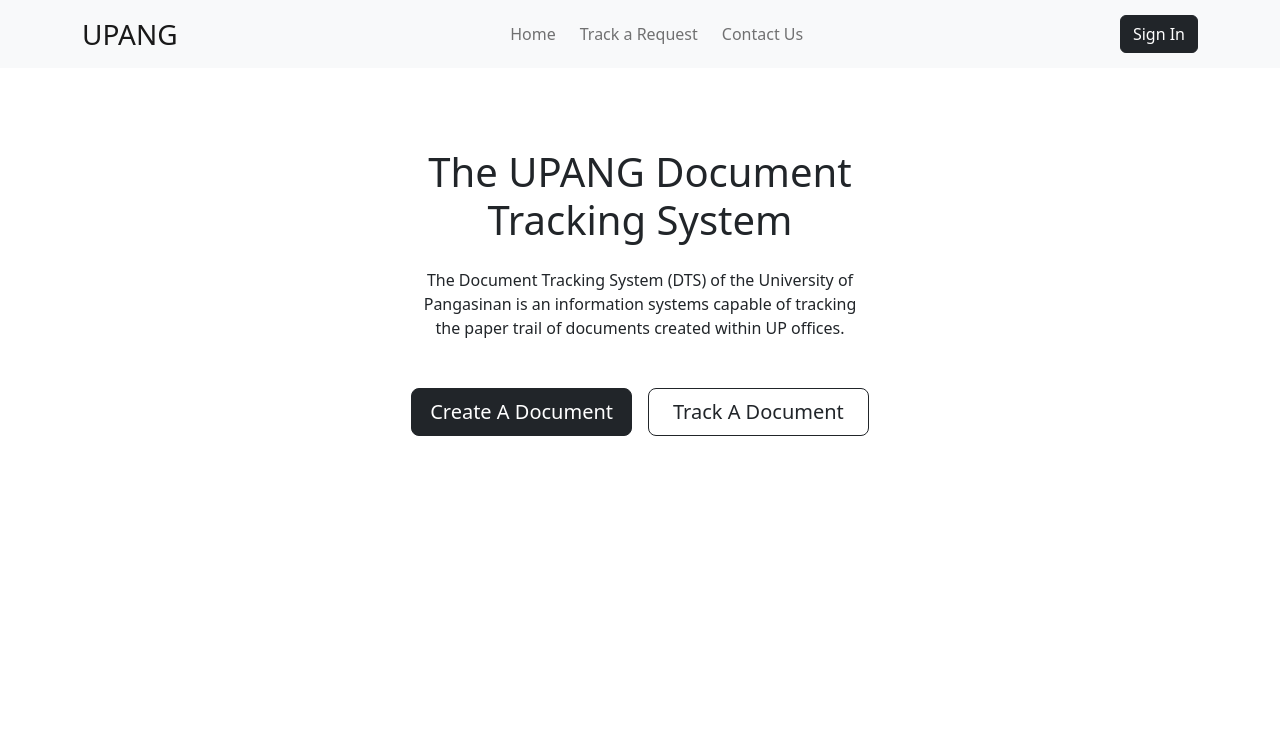
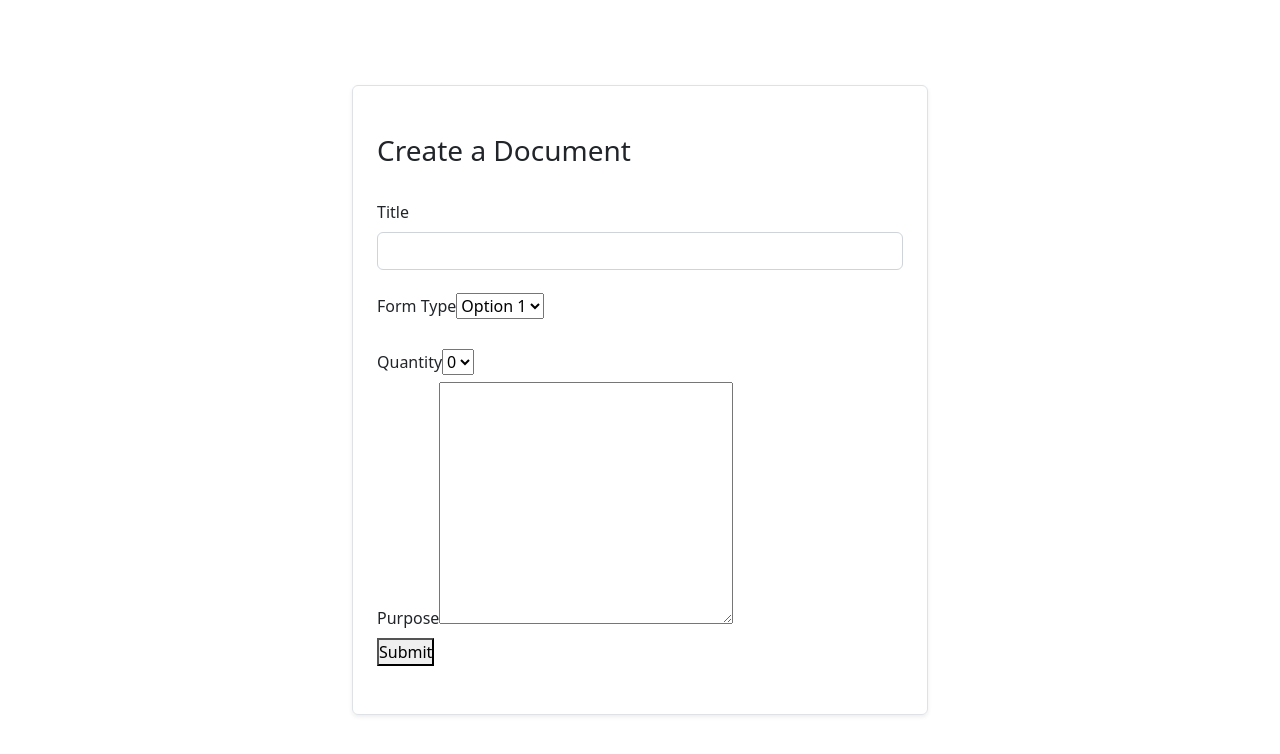
Before and after one commit to renras/document-request-tracker-system, a React (Create React App) app: page / in a window 1280 px wide. Shown: the top 754 px of the page. Built offline with nearby package versions, Linux system fonts and the light colour scheme; no server answers.

Commit message:
fix title

```diff
--- /dev/null
+++ b/src/components/CreateRequest/CreateRequest.jsx
@@ -0,0 +1,51 @@
+import styles from "./CreateRequest.module.css";
+
+const CreateRequest = () => {
+  return (
+    <form className="mw-sm shadow-sm rounded border w-100 py-5 px-4">
+      <h1 className="h3">Create a Document</h1>
+
+      {/* title */}
+      <label className="form-label mt-4" htmlFor="title">
+        Title
+      </label>
+      <input className="form-control" type="text" id="title" name="" />
+
+      <div className={styles.formGroup}>
+        <label className="form-label mt-4" htmlFor="formtype">
+          Form Type
+        </label>
+        <select name="" id="form_type">
+          <option disabled defaultValue>
+            Select
+          </option>
+          <option value="">Option 1</option>
+          <option value="">Option 2</option>
+          <option value="">Option 3</option>
+        </select>
+        <div className={styles.formGroup}>
+          <label className="form-label mt-4" htmlFor="quantity">
+            Quantity
+          </label>
+          <select name="" id="quantity">
+            <option value="">0</option>
+            <option value="">1</option>
+            <option value="">2</option>
+            <option value="">3</option>
+          </select>
+          <div className={styles.formGroup}>
+            <label className="form-label mt-4" htmlFor="purpose">
+              Purpose
+            </label>
+            <textarea name="purpose" id="" cols="30" rows="10"></textarea>
+            <div className={styles.cta}>
+              <button>Submit</button>
+            </div>
+          </div>
+        </div>
+      </div>
+    </form>
+  );
+};
+
+export default CreateRequest;
--- a/src/pages/CreateRequest/CreateRequest.module.css
+++ /dev/null
@@ -1,50 +0,0 @@
-* {
-    margin: 0;
-    padding: 0;
-    box-sizing: border-box;
-  }
-
-  .container {
-    height: 100vh;
-    display: flex;
-    align-items: center;
-    justify-content: center;
-  }
-
-  form {
-    border-radius: 5px;
-    border: 1px solid #ccc;
-    padding: 0.75rem 2rem;
-    min-width: 40%;
-  }
-
-  form input,
-  textarea,
-  select {
-    padding: 0.5rem;
-  }
-
-  label {
-    margin-bottom: 0.25rem;
-  }
-
-  .formGroup {
-    display: flex;
-    flex-direction: column;
-    margin-bottom: 0.75rem;
-  }
-
-  button {
-    background: rgb(197, 197, 197);
-    color: black;
-    padding: 0.5rem 1rem;
-    outline: none;
-    border: none;
-    cursor: pointer;
-  }
-
-  .cta {
-    display: flex;
-    align-items: center;
-    justify-content: flex-end;
-  }
--- a/src/pages/Home/Home.jsx
+++ b/src/pages/Home/Home.jsx
@@ -1,32 +1,17 @@
-import SignedOutLayout from "../../components/Layouts/SignedOutLayout/SignedOutLayout";
-import { Link } from "react-router-dom";
+import CreateRequest from "../../components/CreateRequest/CreateRequest";
 
 const Home = () => {
   return (
-    <SignedOutLayout>
-      <div
-        style={{ maxWidth: "50ch", marginTop: "5rem" }}
-        className="w-100 text-center mx-auto"
-      >
-        <h1>The UPANG Document Tracking System</h1>
-        <p className="mt-4">
-          The Document Tracking System (DTS) of the University of Pangasinan is
-          an information systems capable of tracking the paper trail of documents
-          created within UP offices.
-        </p>
-        <div className="d-flex gap-3 mt-5">
-          <Link to="/dashboard" className="btn btn-dark btn-lg w-100">
-            Create A Document
-          </Link>
-          <Link
-            to="/track-request"
-            className="btn btn-outline-dark btn-lg w-100"
-          >
-            Track A Document
-          </Link>
-        </div>
-      </div>
-    </SignedOutLayout>
+    <div
+      style={{
+        display: "flex",
+        alignItems: "center",
+        justifyContent: "center",
+        height: "100vh",
+      }}
+    >
+      <CreateRequest />
+    </div>
   );
 };
 
```
Also changed, not shown: src/pages/CreateRequest/CreateRequest.jsx (deleted, +0 -46 lines), src/components/CreateRequest/CreateRequest.module.css (added).
